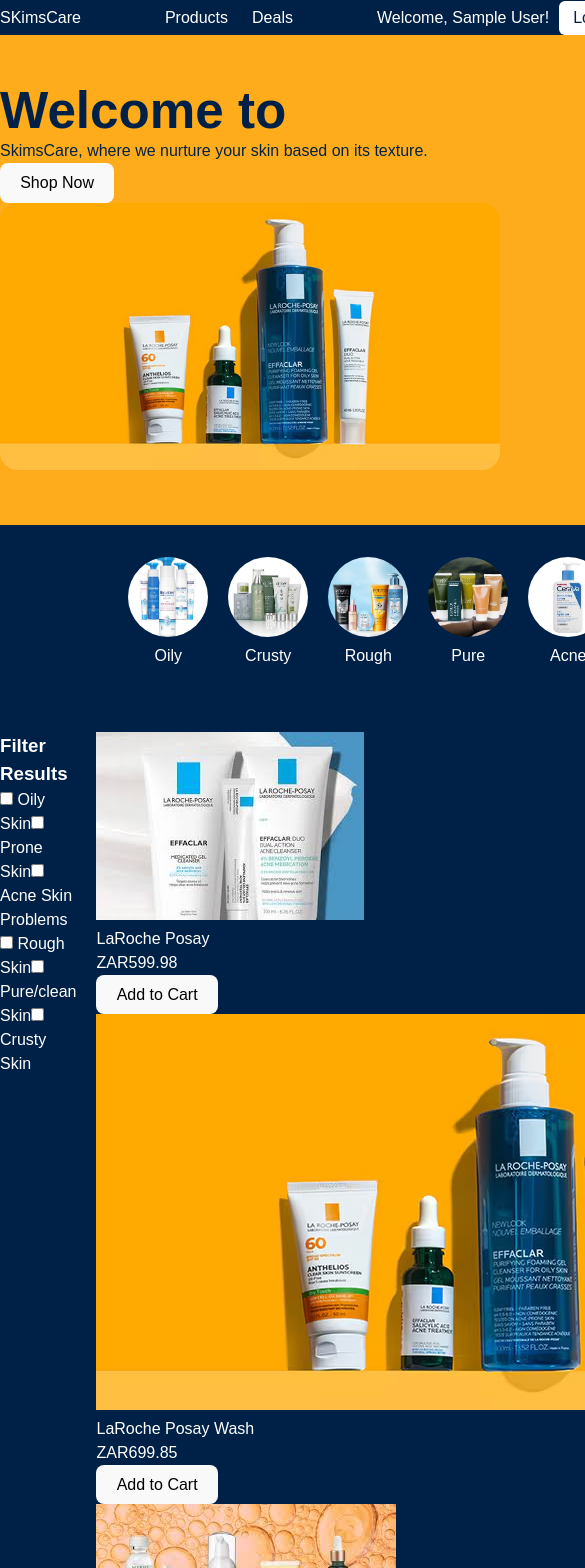
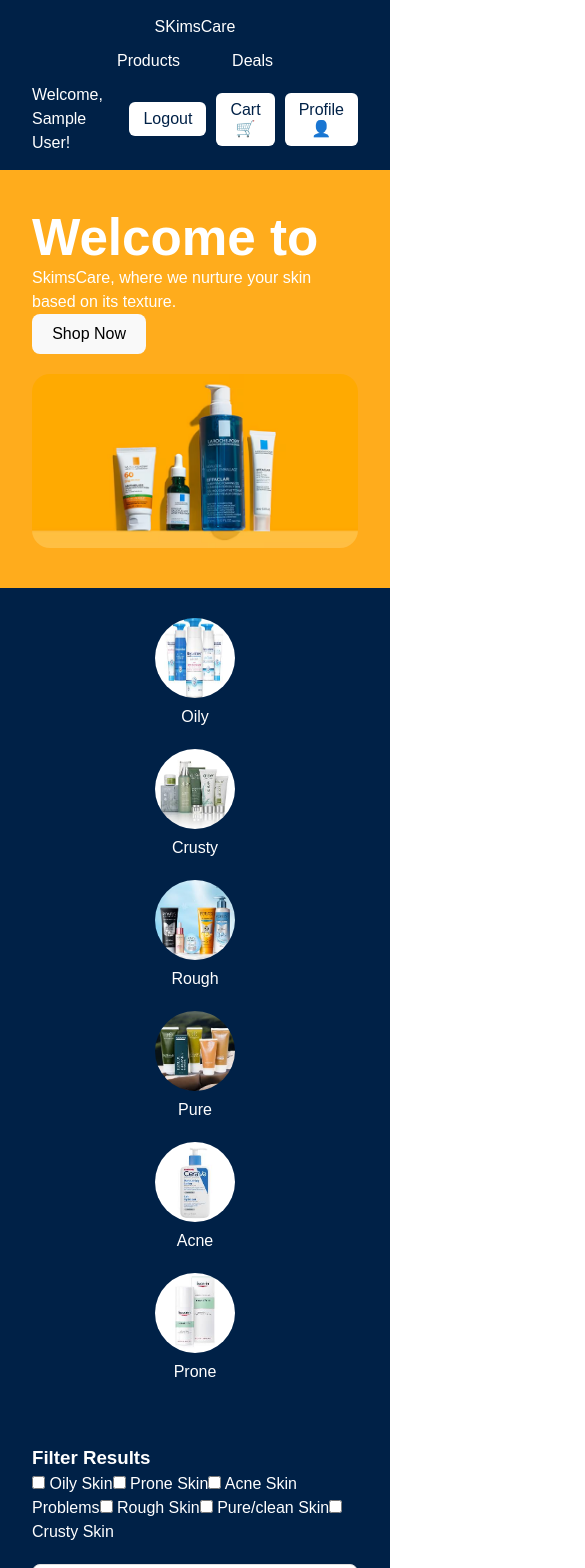
Before and after one commit to Bridgettaki/Ecommerce, a React (Vite) app: page /home in a window 390 px wide. Shown: the top 1568 px of the page, 585 px wide, since content can reach past the window. Built offline with nearby package versions, Linux system fonts and the light colour scheme; sample sign-in values are in the browser's storage.

Commit message:
Refactor HomePage styles and improve layout
Updated styles for various components, including header, hero section, and content layout. Adjusted padding, max-width, and added new styles for product cards and media queries.

```diff
--- a/src/pages/HomePage.css
+++ b/src/pages/HomePage.css
@@ -1,15 +1,9 @@
-/* ========================= */
-/* Global reset */
-/* ========================= */
 * {
   margin: 0;
   padding: 0;
   box-sizing: border-box;
 }
 
-/* ========================= */
-/* Page base */
-/* ========================= */
 .homepage {
   font-family: Arial, sans-serif;
   background: #002147;
@@ -19,33 +13,32 @@
 }
 
 /* ========================= */
-/* Reusable container */
+/* CENTERING FIX (KEY PART) */
 /* ========================= */
-.container {
-  max-width: 1200px;
+.header,
+.hero,
+.subcategories,
+.content {
+  max-width: 1400px;
   margin: 0 auto;
-  padding: 0 1rem;
 }
 
 /* ========================= */
 /* Header */
 /* ========================= */
 .header {
+  display: flex;
+  justify-content: space-between;
+  align-items: center;
+  padding: 15px 2rem; /* 🔥 FIXED */
   background: #002147;
   color: white;
   position: relative;
   z-index: 2;
 }
 
-.header-inner {
-  display: flex;
-  justify-content: space-between;
-  align-items: center;
-  padding: 15px 0;
-}
-
-.nav a {
-  margin: 0 12px;
+.header .nav a {
+  margin: 0 20px;
   color: white;
   text-decoration: none;
 }
@@ -57,7 +50,7 @@
 }
 
 .user-actions button {
-  background: white;
+  background: #fff;
   color: #002147;
   border: none;
   padding: 8px 14px;
@@ -76,7 +69,7 @@
 .bg-shape {
   position: absolute;
   border-radius: 50%;
-  background: #1e2952;
+  background: #1E2952;
   z-index: 1;
 }
 
@@ -95,30 +88,22 @@
 }
 
 /* ========================= */
-/* Hero section */
+/* Hero */
 /* ========================= */
 .hero {
-  background: #ffac1c;
-  padding: 3rem 0;
-}
-
-.hero-inner {
   display: flex;
+  justify-content: space-between;
   align-items: center;
-  justify-content: space-between;
-  gap: 2rem;
+  padding: 40px 2rem; /* 🔥 FIXED */
+  background: #FFAC1C;
 }
 
 .hero-text {
-  flex: 1;
   max-width: 600px;
-  color: #002147;
 }
 
 .hero-img {
-  flex: 1;
-  max-width: 500px;
-  width: 100%;
+  width: 50%;
   border-radius: 18px;
 }
 
@@ -130,8 +115,7 @@
   justify-content: center;
   flex-wrap: wrap;
   gap: 20px;
-  padding: 2rem 1rem;
-  background: #002147;
+  padding: 30px 2rem; /* 🔥 FIXED */
 }
 
 .subcategory {
@@ -145,10 +129,97 @@
 }
 
 /* ========================= */
-/* Main content */
+/* Content Layout */
 /* ========================= */
 .content {
   display: flex;
   gap: 20px;
-  padding: 2rem 0;
-  max-width: 1
+  padding: 30px 2rem; /* 🔥 FIXED */
+}
+
+.filters {
+  flex: 1;
+  max-width: 250px;
+}
+
+.products {
+  flex: 3;
+  display: grid;
+  grid-template-columns: repeat(auto-fill, minmax(220px, 1fr));
+  gap: 20px;
+}
+
+/* ========================= */
+/* Product Card */
+/* ========================= */
+.product-card {
+  border: 1px solid #ddd;
+  padding: 12px;
+  text-align: center;
+  border-radius: 8px;
+  background: white;
+  color: black;
+}
+
+.product-card img {
+  width: 100%;
+  border-radius: 8px;
+}
+
+.add-cart {
+  margin-top: 8px;
+  padding: 6px 12px;
+  background: #cc0000;
+  color: white;
+  border: none;
+  cursor: pointer;
+}
+
+/* ========================= */
+/* Tablet */
+/* ========================= */
+@media (max-width: 1024px) {
+  .hero {
+    flex-direction: column;
+  }
+
+  .hero-img {
+    width: 100%;
+    margin-top: 20px;
+  }
+
+  .content {
+    flex-direction: column;
+  }
+
+  .filters {
+    max-width: 100%;
+  }
+}
+
+/* ========================= */
+/* Mobile */
+/* ========================= */
+@media (max-width: 768px) {
+  .header {
+    flex-direction: column;
+    gap: 10px;
+  }
+
+  .nav {
+    display: flex;
+    gap: 12px;
+    flex-wrap: wrap;
+    justify-content: center;
+  }
+}
+
+@media (max-width: 480px) {
+  .products {
+    grid-template-columns: 1fr;
+  }
+
+  .subcategories {
+    flex-direction: column;
+  }
+}
```
